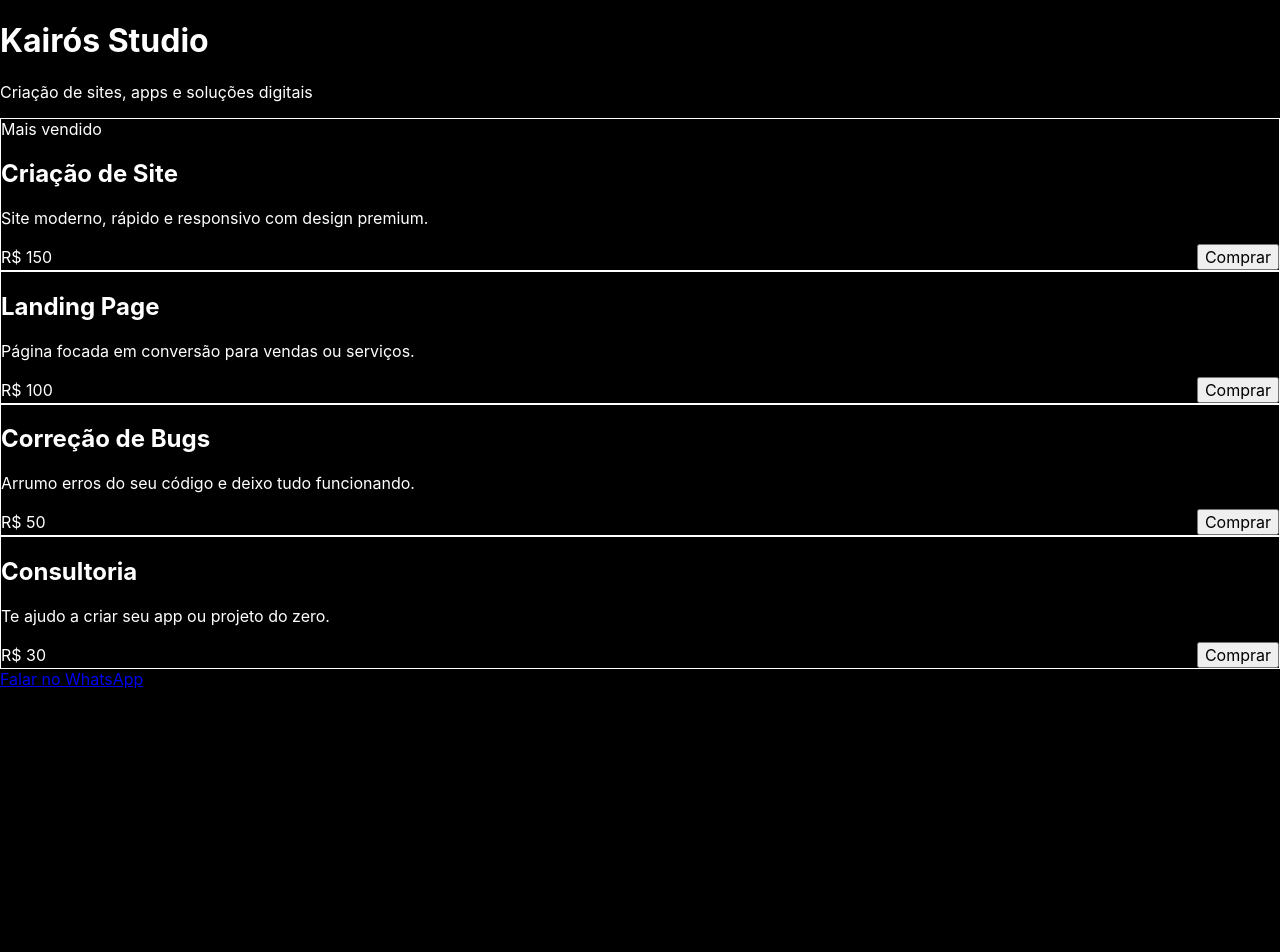
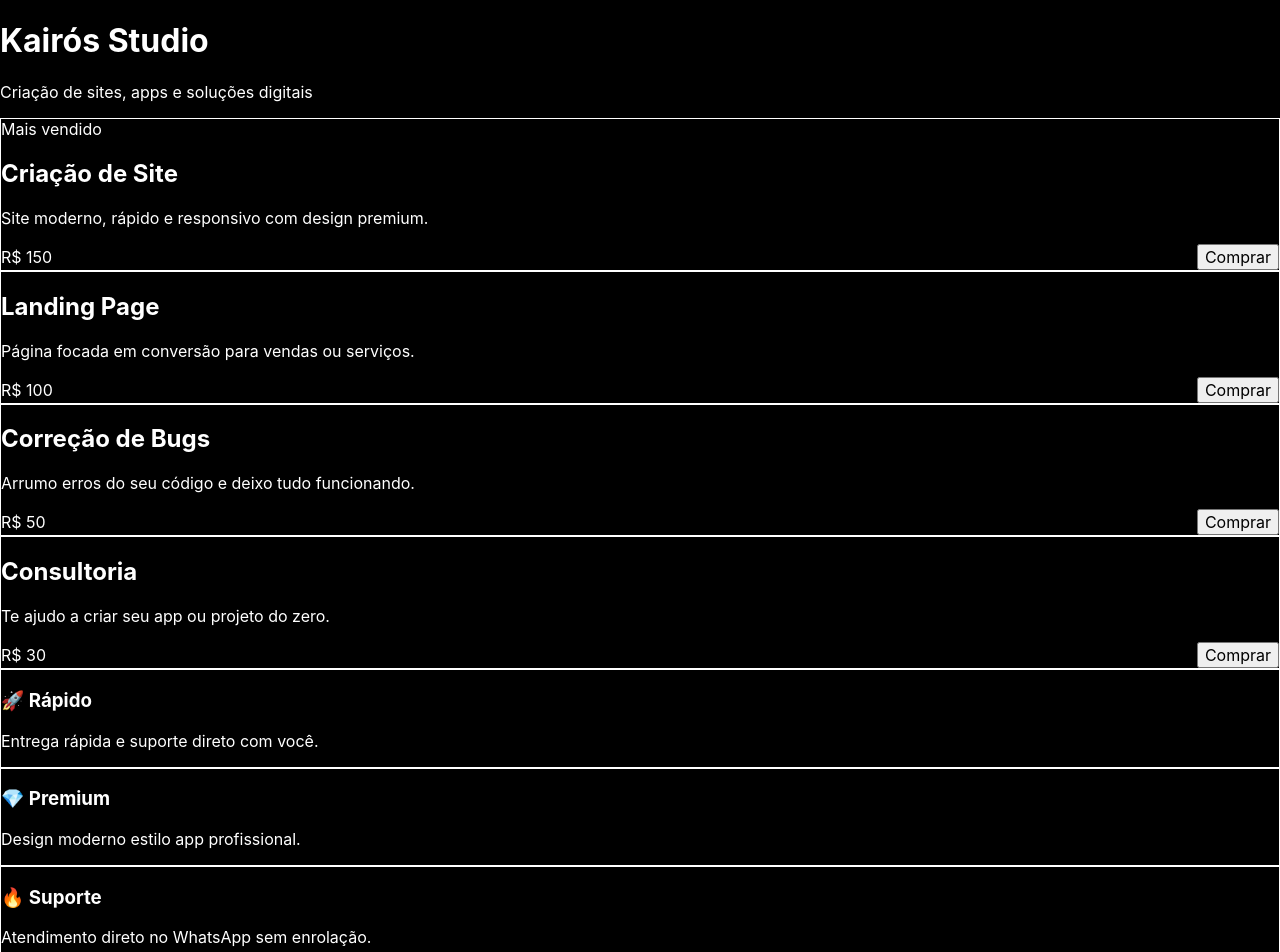
Before and after one commit to thiagodouglas19t-lang/Thklayus-hub, a React (Vite) app: page / in a window 1280 px wide. Shown: the top 952 px of the page. Before the commit the page ends 821 px from the top, so only its background shows below. Built offline with nearby package versions, Linux system fonts and the light colour scheme.

Commit message:
Enhance App layout with new features and styles
Updated service card styles and added a trust section with features.

```diff
--- a/src/App.tsx
+++ b/src/App.tsx
@@ -13,17 +13,19 @@ export default function App() {
 
   return (
     <div className="min-h-screen px-6 py-10">
+      {/* Header */}
       <h1 className="mb-2 text-3xl font-bold">Kairós Studio</h1>
 
       <p className="mb-10 text-zinc-400">
         Criação de sites, apps e soluções digitais
       </p>
 
+      {/* Serviços */}
       <div className="grid gap-6 md:grid-cols-2">
         {services.map((service) => (
           <div
             key={service.id}
-            className={`rounded-2xl border p-6 ${
+            className={`rounded-2xl border p-6 transition hover:scale-[1.02] ${
               service.highlight
                 ? "border-white bg-zinc-900"
                 : "border-zinc-800 bg-zinc-950"
@@ -55,6 +57,31 @@ export default function App() {
         ))}
       </div>
 
+      {/* Seção confiança */}
+      <div className="mt-16 grid gap-6 md:grid-cols-3">
+        <div className="rounded-2xl border border-zinc-800 bg-zinc-950 p-6">
+          <h3 className="mb-2 font-semibold">🚀 Rápido</h3>
+          <p className="text-sm text-zinc-400">
+            Entrega rápida e suporte direto com você.
+          </p>
+        </div>
+
+        <div className="rounded-2xl border border-zinc-800 bg-zinc-950 p-6">
+          <h3 className="mb-2 font-semibold">💎 Premium</h3>
+          <p className="text-sm text-zinc-400">
+            Design moderno estilo app profissional.
+          </p>
+        </div>
+
+        <div className="rounded-2xl border border-zinc-800 bg-zinc-950 p-6">
+          <h3 className="mb-2 font-semibold">🔥 Suporte</h3>
+          <p className="text-sm text-zinc-400">
+            Atendimento direto no WhatsApp sem enrolação.
+          </p>
+        </div>
+      </div>
+
+      {/* Botão fixo */}
       <a
         href="https://wa.me/5585992686478?text=Olá! Quero falar sobre um serviço."
         target="_blank"
```
